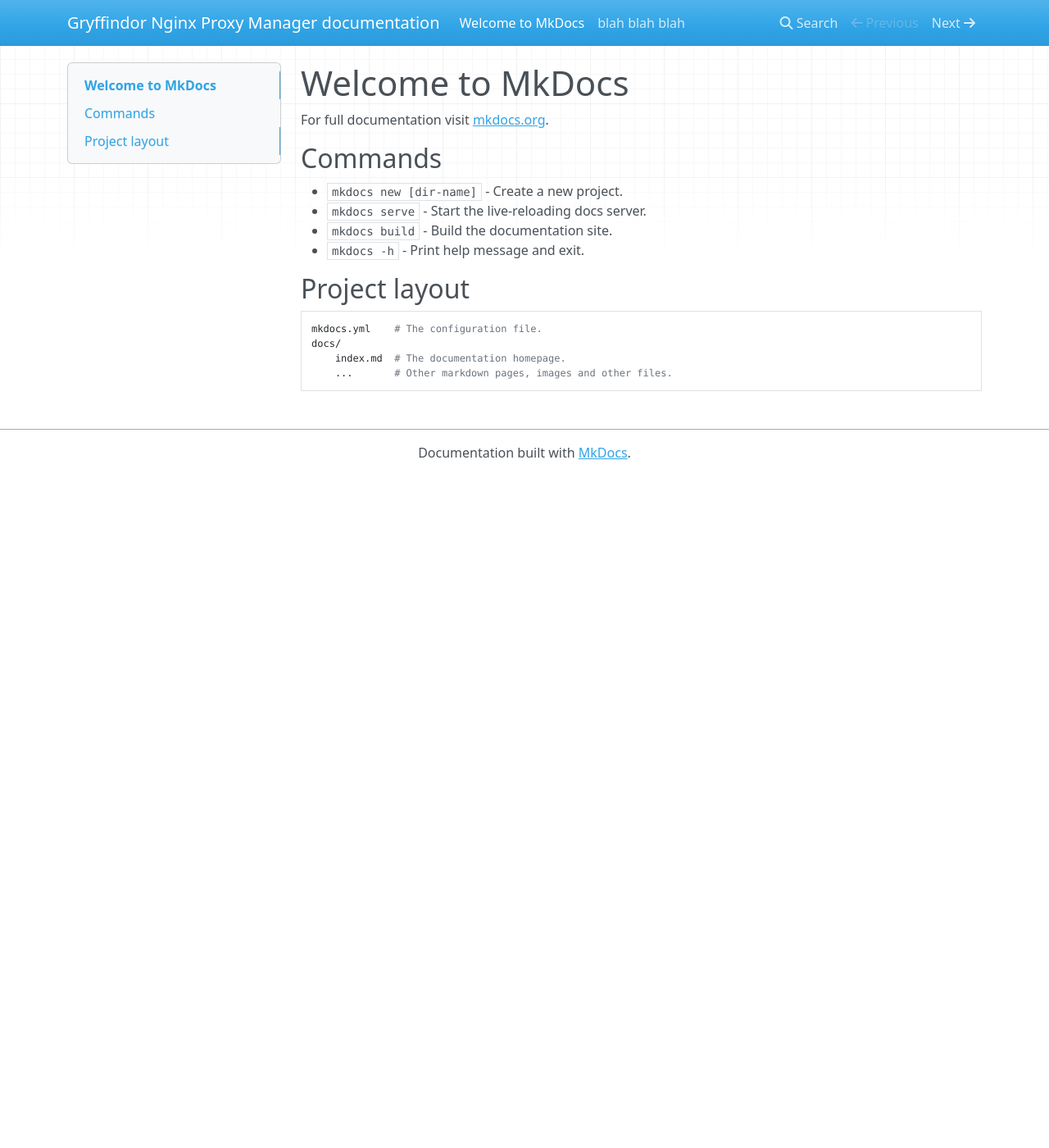
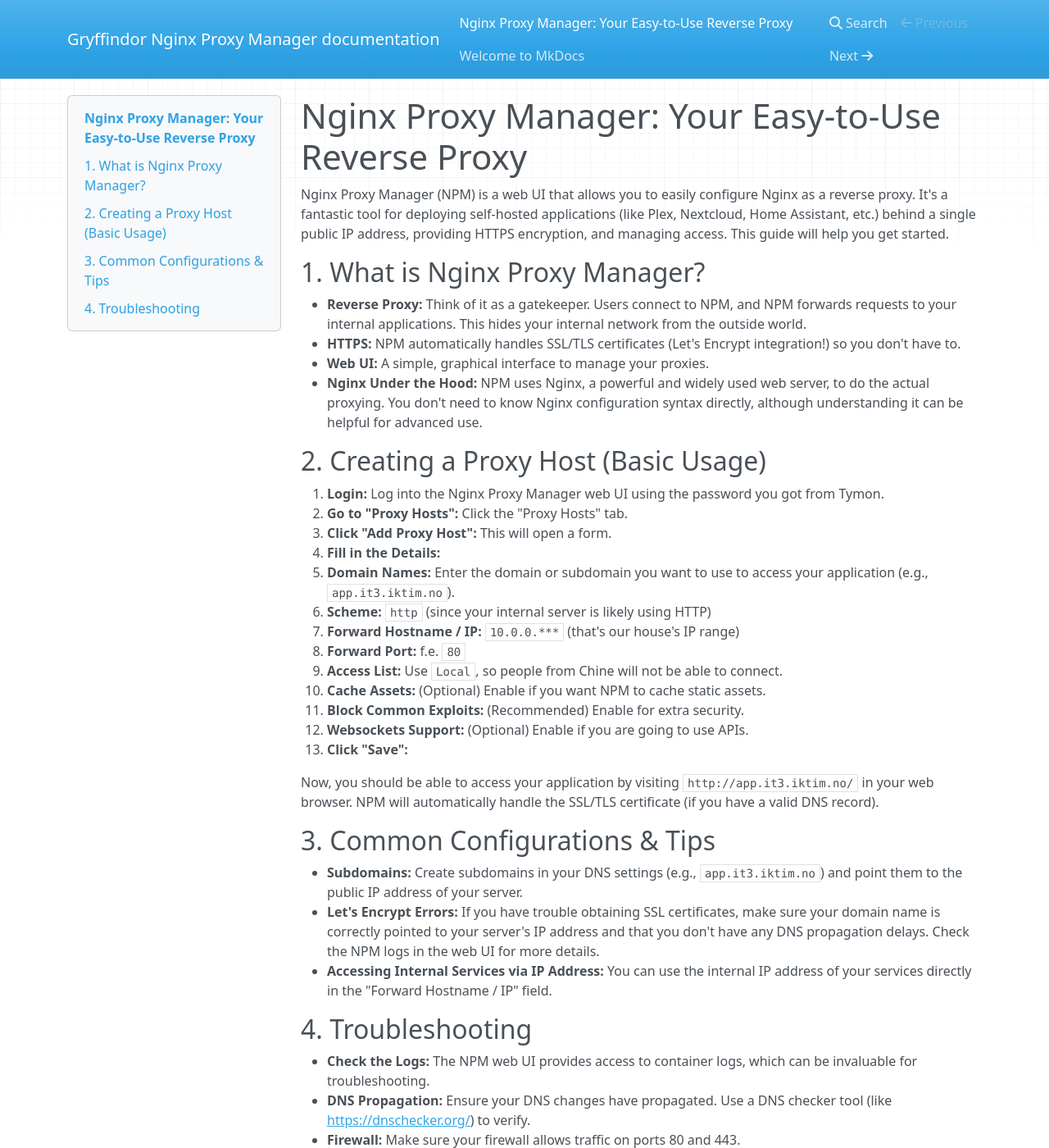
Before and after one commit to KRAFTODOT/nginx_docs, an MkDocs documentation site: the page built from docs/index.md, in a window 1280 px wide and 1400 px high. Shown: the whole window at 82% size. Built offline with MkDocs 1.6.1, drawn with Linux system fonts in a browser that asks for light colours; nearby versions of some CDN libraries; some of the changed text lies outside the part shown.

Commit message:
Build site in deploy workflow; add Nginx docs
Update CI deploy job to build and publish the MkDocs site instead of running the dev server: change working dir to nginx_docs, install pipx and mkdocs, run `mkdocs build`, copy the generated ./site to the webroot and restart nginx. Replace docs/index.md with a detailed Nginx Proxy Manager guide, add docs/mkdocs.md containing the original MkDocs intro/commands, and remove the placeholder docs/test.md. These changes make the workflow suitable for static site deployment and reorganize documentation content.

```diff
--- a/docs/index.md
+++ b/docs/index.md
@@ -1,17 +1,45 @@
-# Welcome to MkDocs
+# Nginx Proxy Manager: Your Easy-to-Use Reverse Proxy
 
-For full documentation visit [mkdocs.org](https://www.mkdocs.org).
+Nginx Proxy Manager (NPM) is a web UI that allows you to easily configure Nginx as a reverse proxy. It's a fantastic tool for deploying self-hosted applications (like Plex, Nextcloud, Home Assistant, etc.) behind a single public IP address, providing HTTPS encryption, and managing access.  This guide will help you get started.
 
-## Commands
+## 1. What is Nginx Proxy Manager?
 
-* `mkdocs new [dir-name]` - Create a new project.
-* `mkdocs serve` - Start the live-reloading docs server.
-* `mkdocs build` - Build the documentation site.
-* `mkdocs -h` - Print help message and exit.
+* **Reverse Proxy:** Think of it as a gatekeeper. Users connect to NPM, and NPM forwards requests to your internal applications. This hides your internal network from the outside world.
+* **HTTPS:** NPM automatically handles SSL/TLS certificates (Let's Encrypt integration!) so you don't have to.
+* **Web UI:**  A simple, graphical interface to manage your proxies.
+* **Nginx Under the Hood:** NPM uses Nginx, a powerful and widely used web server, to do the actual proxying. You don't need to know Nginx configuration syntax directly, although understanding it can be helpful for advanced use.
 
-## Project layout
+## 2. Creating a Proxy Host (Basic Usage)
 
-    mkdocs.yml    # The configuration file.
-    docs/
-        index.md  # The documentation homepage.
-        ...       # Other markdown pages, images and other files.
+1. **Login:** Log into the Nginx Proxy Manager web UI using the password you got from Tymon.
+2. **Go to "Proxy Hosts":** Click the "Proxy Hosts" tab.
+3. **Click "Add Proxy Host":**  This will open a form.
+4. **Fill in the Details:**
+   * **Domain Names:** Enter the domain or subdomain you want to use to access your application (e.g., `app.it3.iktim.no`).
+   * **Scheme:**  `http` (since your internal server is likely using HTTP)
+   * **Forward Hostname / IP:** `10.0.0.***` (that's our house's IP range)
+   * **Forward Port:** f.e. `80`
+   * **Access List:** Use `Local`, so people from Chine will not be able to connect.
+   * **Cache Assets:**  (Optional)  Enable if you want NPM to cache static assets.
+   * **Block Common Exploits:**  (Recommended) Enable for extra security.
+   * **Websockets Support:**  (Optional) Enable if you are going to use APIs.
+5. **Click "Save":**
+
+Now, you should be able to access your application by visiting `http://app.it3.iktim.no/` in your web browser. NPM will automatically handle the SSL/TLS certificate (if you have a valid DNS record).
+
+## 3. Common Configurations & Tips
+
+* **Subdomains:**  Create subdomains in your DNS settings (e.g., `app.it3.iktim.no`) and point them to the public IP address of your server.
+* **Let's Encrypt Errors:**  If you have trouble obtaining SSL certificates, make sure your domain name is correctly pointed to your server's IP address and that you don't have any DNS propagation delays.  Check the NPM logs in the web UI for more details.
+* **Accessing Internal Services via IP Address:**  You can use the internal IP address of your services directly in the "Forward Hostname / IP" field.
+
+## 4. Troubleshooting
+
+* **Check the Logs:**  The NPM web UI provides access to container logs, which can be invaluable for troubleshooting.
+* **DNS Propagation:**  Ensure your DNS changes have propagated.  Use a DNS checker tool (like [https://dnschecker.org/](https://dnschecker.org/)) to verify.
+* **Firewall:** Make sure your firewall allows traffic on ports 80 and 443.
+* **Community Support:** The JC21 Nginx Proxy Manager GitHub repository ([https://github.com/jc21/nginx-proxy-manager](https://github.com/jc21/nginx-proxy-manager)) and community forums are great resources for getting help.
+
+
+
+This documentation provides a comprehensive starting point for using our Nginx Proxy Manager. Good luck! Remember to consult the official documentation and community resources for more advanced features and troubleshooting.
--- a/docs/test.md
+++ /dev/null
@@ -1 +0,0 @@
-# blah blah blah
```
Also changed, not shown: docs/mkdocs.md (added, +17 -0 lines), 1 other file.
